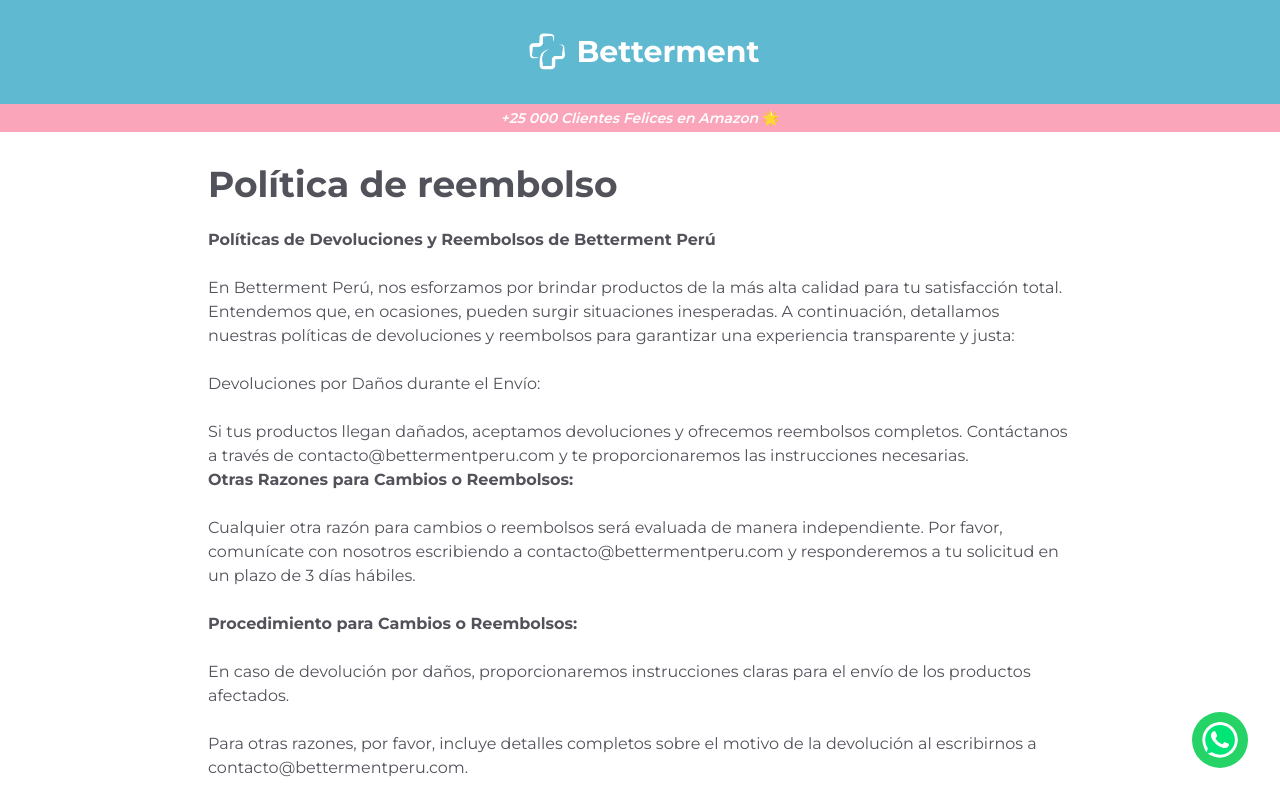
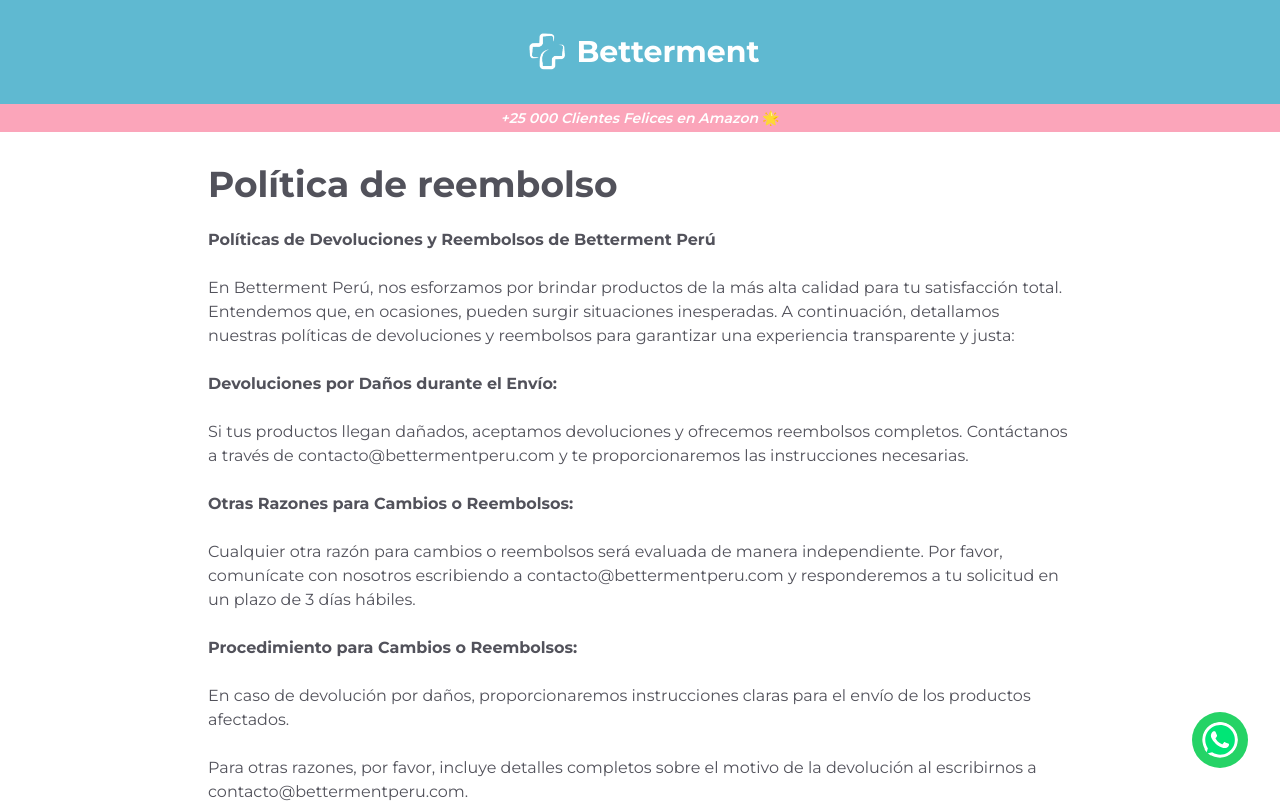
Before and after one commit to webtaken/betterment, a Next.js app: page /policies/refund-policy in a window 1280 px wide. Shown: the top 803 px of the page. Built offline with nearby package versions, Linux system fonts and the light colour scheme.

Commit message:
añadiendo negrita

```diff
--- a/src/app/policies/refund-policy/page.tsx
+++ b/src/app/policies/refund-policy/page.tsx
@@ -16,13 +16,14 @@
         transparente y justa:
         <br />
         <br />
-        Devoluciones por Daños durante el Envío:
+        <strong>Devoluciones por Daños durante el Envío:</strong>
         <br />
         <br />
         Si tus productos llegan dañados, aceptamos devoluciones y ofrecemos
         reembolsos completos. Contáctanos a través de
         contacto@bettermentperu.com y te proporcionaremos las instrucciones
         necesarias.
+        <br />
         <br />
         <strong>Otras Razones para Cambios o Reembolsos:</strong>
         <br />
```
